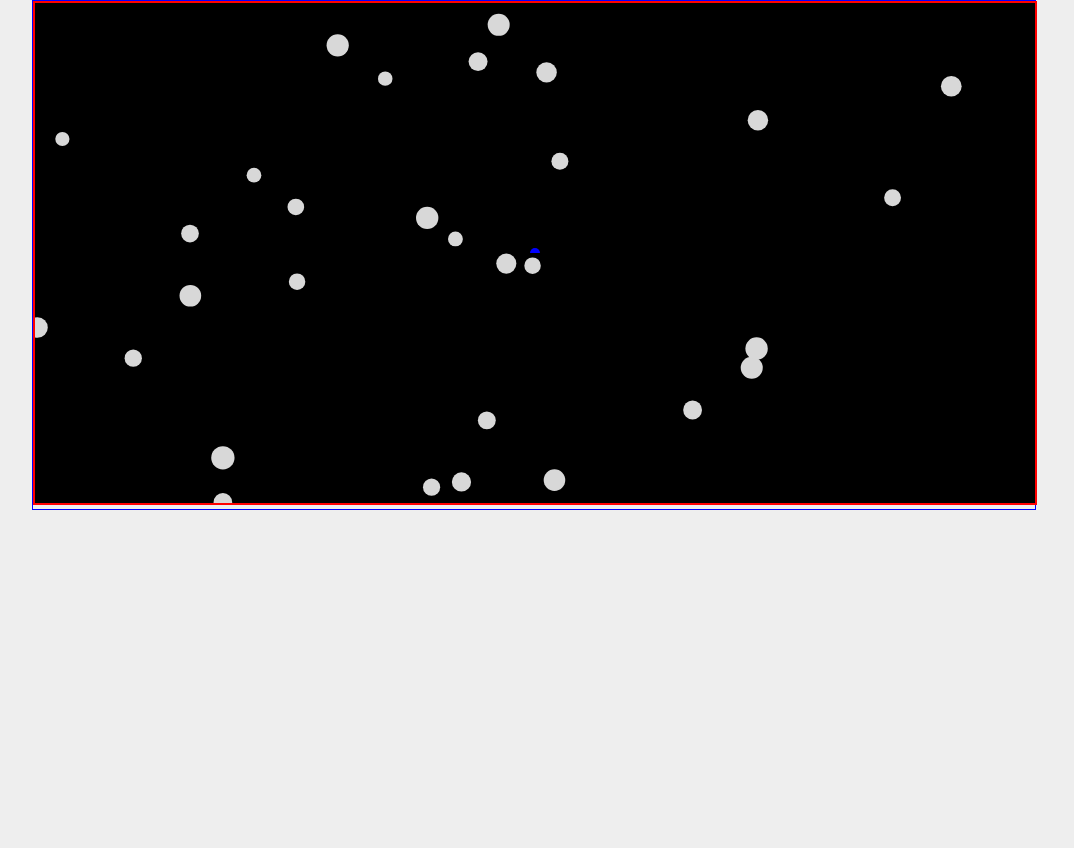
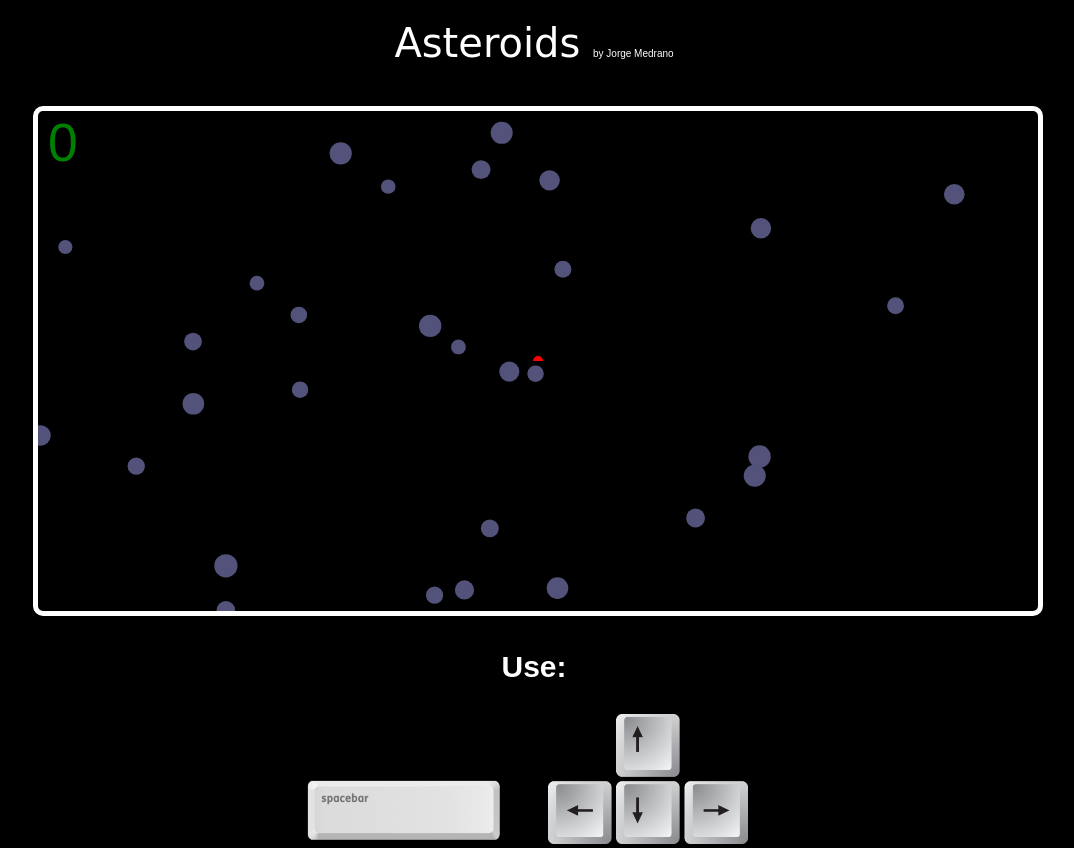
Before and after one commit to jamedranoa/Asteroids, a plain HTML site: page index.html in a window 1280 px wide. Shown: the whole page, without its empty margins (106-1180 px from the left). Before the commit the page ends 800 px from the top, so only its background shows below. Drawn offline with Linux system fonts and the light colour scheme.

Commit message:
add instructions

```diff
--- a/asteroid.js
+++ b/asteroid.js
@@ -5,8 +5,8 @@
     var randomAngle = Math.random()*2*Math.PI;
 
     var pos = new Asteroids.Vector(
-      Math.random() * Asteroids.Game.DIM_X,
-      Math.random() * Asteroids.Game.DIM_Y
+      Math.random() * (Asteroids.Game.DIM_X),
+      Math.random() * (Asteroids.Game.DIM_Y)
     );
     var vel = Asteroids.Vector.fromPolar(randomAngle,1);
     var radius = (Math.random() * 5) + 6.8;
@@ -14,7 +14,7 @@
     Asteroids.MovingObject.call(this, pos, vel, radius, Asteroid.COLOR)
   };
 
-  Asteroid.COLOR = "#D8D8D8";
+  Asteroid.COLOR = "#52527A";
 
   Asteroid.inherits(Asteroids.MovingObject);
 
--- a/game.js
+++ b/game.js
@@ -5,7 +5,7 @@
     this.asteroids = [];
     this.ship = new Asteroids.Ship();
     this.bullets = [];
-
+    this.counter = 0;
     this.ctx = ctx;
     this.xDim = Game.DIM_X;
     this.yDim = Game.DIM_Y;
@@ -21,6 +21,7 @@
   Game.DIM_X = 1000;
   Game.DIM_Y = 500;
   Game.MAX_SPEED = 2.87;
+  Game.COUNTER = 0;
 
   Game.prototype.draw = function() {
     var ctx = this.ctx;
@@ -77,6 +78,10 @@
       game.bullets.forEach(function(bullet) {
         if (astr.isCollidedWith(bullet)) {
           game.asteroids.splice(i, 1);
+          game.counter += 1;
+          console.log(game.counter)
+
+
         }
       });
     });
@@ -92,7 +97,8 @@
 
   Game.prototype.stop = function (myVar) {
     clearInterval(myVar);
-    alert("You Lose!!");
+    alert("You Lose!! Try Again");
+    location.reload()
   };
 
   Game.prototype.start = function () {
@@ -108,9 +114,11 @@
     var gameFunc = function () {
       game.step();
       game.removeObjects();
+      game.ctx.font= "40pt Arial";
+      game.ctx.fillStyle = "green"
+      game.ctx.fillText(game.counter,10,50);
       game.checkCollisions(inter);
     };
 
-
   };
 }(this));
--- a/index.html
+++ b/index.html
@@ -12,7 +12,7 @@
 
   body {
     font-family: sans-serif;
-    background: #eee;
+    background: black;
     color: #333;
     overflow-y:hidden;
   }
@@ -32,16 +32,55 @@
     display:block;
   }
 
+  .header{
+    background:black;
+    padding:20px;
+  }
+
+  .header h1{
+    margin:auto;
+    font-size:40px;
+    color:white;
+    text-align:center;
+    font-family: "Brush Script MT", cursive;
+  }
+
+  small{
+    font-size:10px;
+    font-family:sans-serif;
+  }
+
   #for-canvas{
     margin:auto;
-    border:1px solid blue;
+    margin-top: 20px;
     width:1002px;
   }
 
   canvas{
-    border:2px solid red;
+    border:5px solid white;
     background:black;
+    border-radius:10px;
   }
+
+  h3{
+    color:white;
+    text-align:center;
+    font-size:30px;
+  }
+
+  img{
+    width:200px;
+  }
+  .for-images{
+    margin:auto;
+    width:460px;
+  }
+
+  img:last-child{
+    margin-left:40px;
+  }
+
+
 
 </style>
 
@@ -57,8 +96,15 @@
     <script src="asteroid.js"></script>
     <script src="ship.js"></script>
     <script src="bullet.js"></script>
-
+    <div class = "header">
+      <h1>Asteroids <small>by Jorge Medrano</small></h1>
+    </div>
     <div id="for-canvas"><canvas></canvas><div>
+    <h3>Use:</h3>
+    <div class="for-images">
+      <img src="spacebar.png">
+      <img src="arrow_keys.png">
+    </div>
 
 
     <script>
--- a/ship.js
+++ b/ship.js
@@ -30,5 +30,5 @@
   };
 
   Ship.RADIUS = 5;
-  Ship.COLOR = "blue";
+  Ship.COLOR = "red";
 }(this));
```
Also changed, not shown: arrow_keys.png (added), spacebar.png (added).
